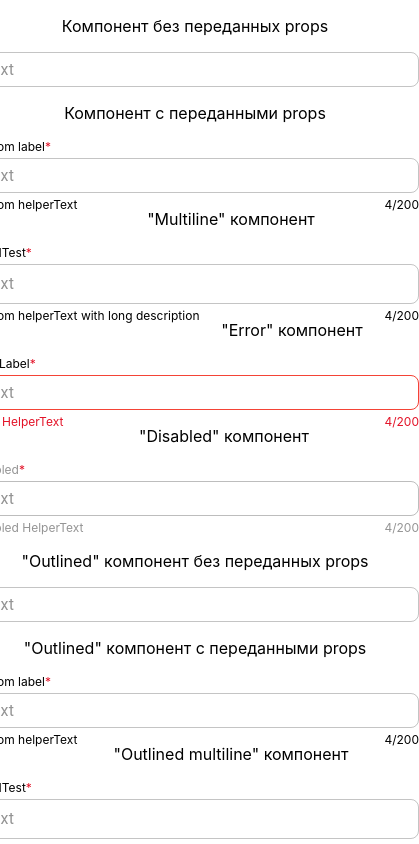
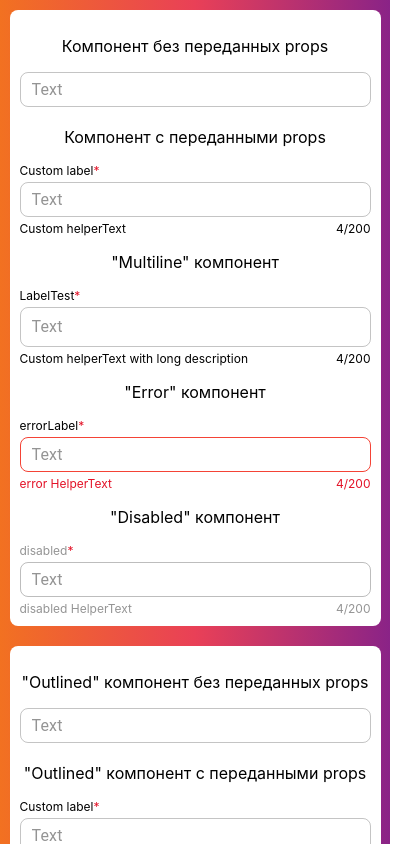
Before and after one commit to Flynnrcore/textField-Component, a React (Create React App) app: page / in a window 390 px wide. Shown: the top 844 px of the page, 419 px wide, since content can reach past the window. Built offline with nearby package versions, Linux system fonts and the light colour scheme.

Commit message:
fix: change app styles, add mobile styles

```diff
--- a/src/App.css
+++ b/src/App.css
@@ -2,27 +2,35 @@
   text-align: center;
   min-height: 100vh;
   display: flex;
-  flex-direction: column;
+  flex-direction: row;
   align-items: center;
-  justify-content: center;
+  justify-content: space-around;
+  background: #8A2387;
+  background: -webkit-linear-gradient(to right, #F27121, #E94057, #8A2387);
+  background: linear-gradient(to right, #F27121, #E94057, #8A2387);
 }
 
-.App-header {
+section {
+  display: flex;
+  flex-direction: column;
+  width: 400px;
   background-color: white;
-
-  font-size: calc(10px + 2vmin);
-  color: white;
+  padding: 10px;
+  margin: 10px;
+  border-radius: 8px;
 }
 
-.App-link {
-  color: #61dafb;
-}
+@media (max-width: 900px) {
+  .App {
+    flex-direction: column;
+  }
 
-@keyframes App-logo-spin {
-  from {
-    transform: rotate(0deg);
-  }
-  to {
-    transform: rotate(360deg);
+  section {
+    flex-basis: 100%;
   }
 }
+@media (max-width: 450px) {
+  section {
+    max-width: 90%;
+  }
+}
```
